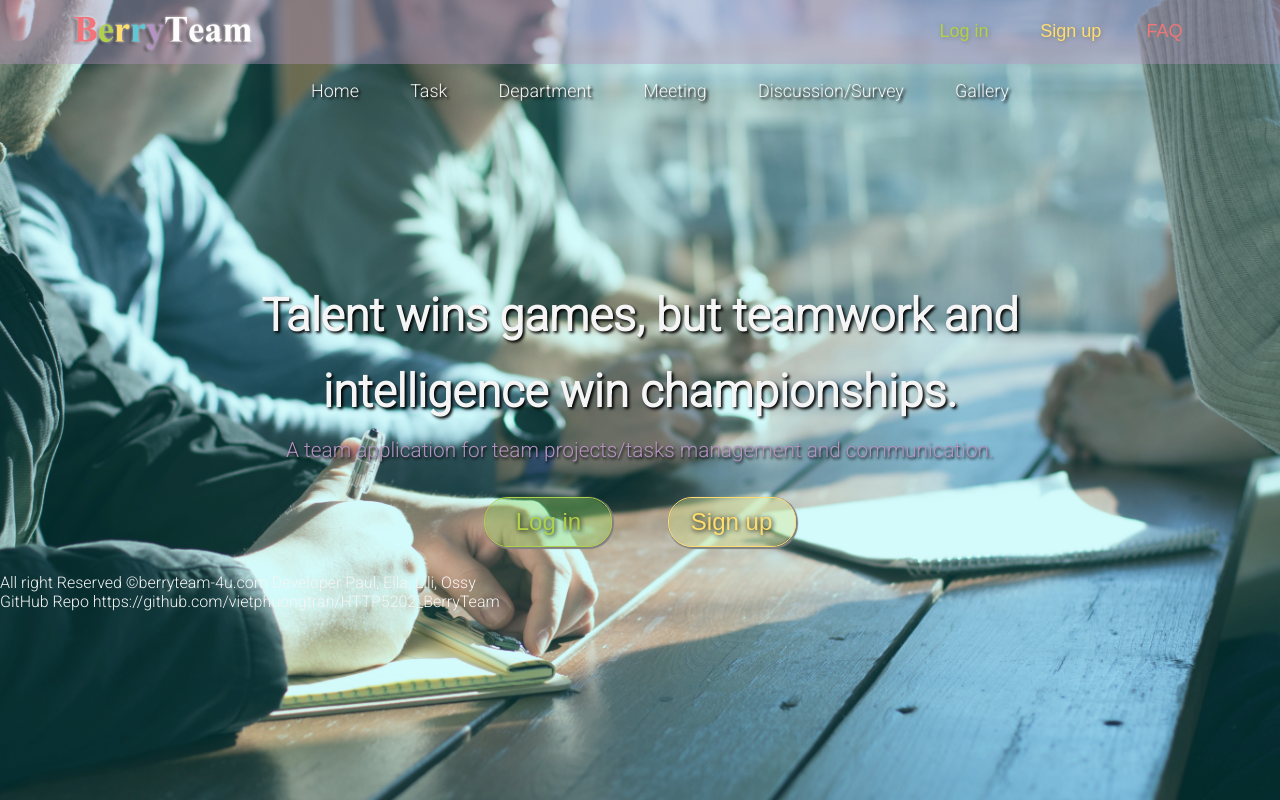
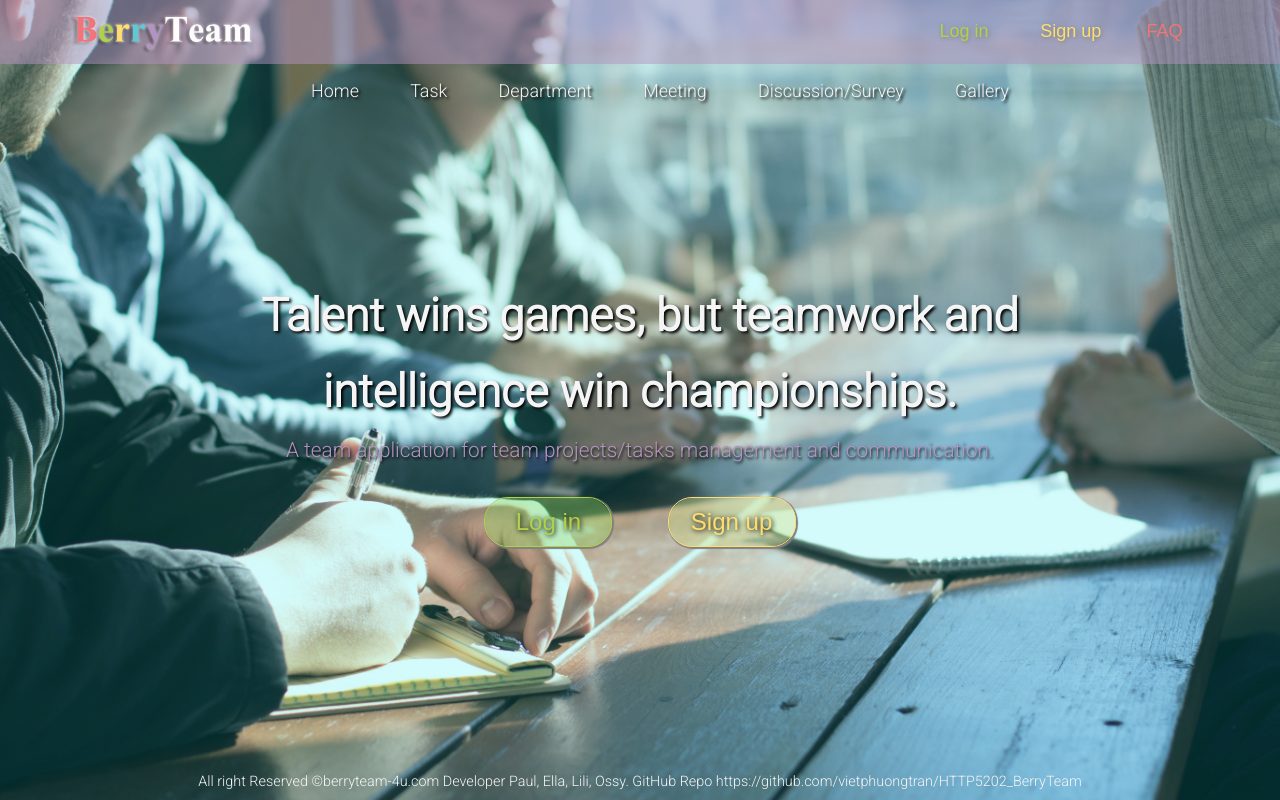
Before and after one commit to vietphuongtran/HTTP5202_BerryTeam, a PHP site: page / in a window 1280 px wide. Run offline with PHP 8.4, Linux system fonts and the light colour scheme.

Commit message:
index UI changed

```diff
--- a/Stylesheets/index.css
+++ b/Stylesheets/index.css
@@ -45,7 +45,7 @@ a {
 #header::after {
     content: "";
     background: #B493C1;
-    opacity: 0.4;
+    opacity: 0.5;
     top: 0;
     left: 0;
     bottom: 0;
--- /dev/null
+++ b/includes/footer-index.php
@@ -0,0 +1,13 @@
+<?php
+?>
+
+<!----------- footer ------------>
+<footer id="footer">
+    <div class="footer-content">
+        <div class="copyright">
+            All right Reserved ©berryteam-4u.com
+            Developer   Paul, Ella, Lili, Ossy.
+            GitHub Repo <a href="https://github.com/vietphuongtran/HTTP5202_BerryTeam">https://github.com/vietphuongtran/HTTP5202_BerryTeam</a>
+        </div>
+    </div>
+</footer>
--- a/index.php
+++ b/index.php
@@ -13,6 +13,6 @@
         include "includes/header-index.php";
         include "includes/navigation.php";
         include "includes/banner-index.php";
-        include "includes/footer-landing.php"; ?>
+        include "includes/footer-index.php"; ?>
     </body>
 </html>
```
